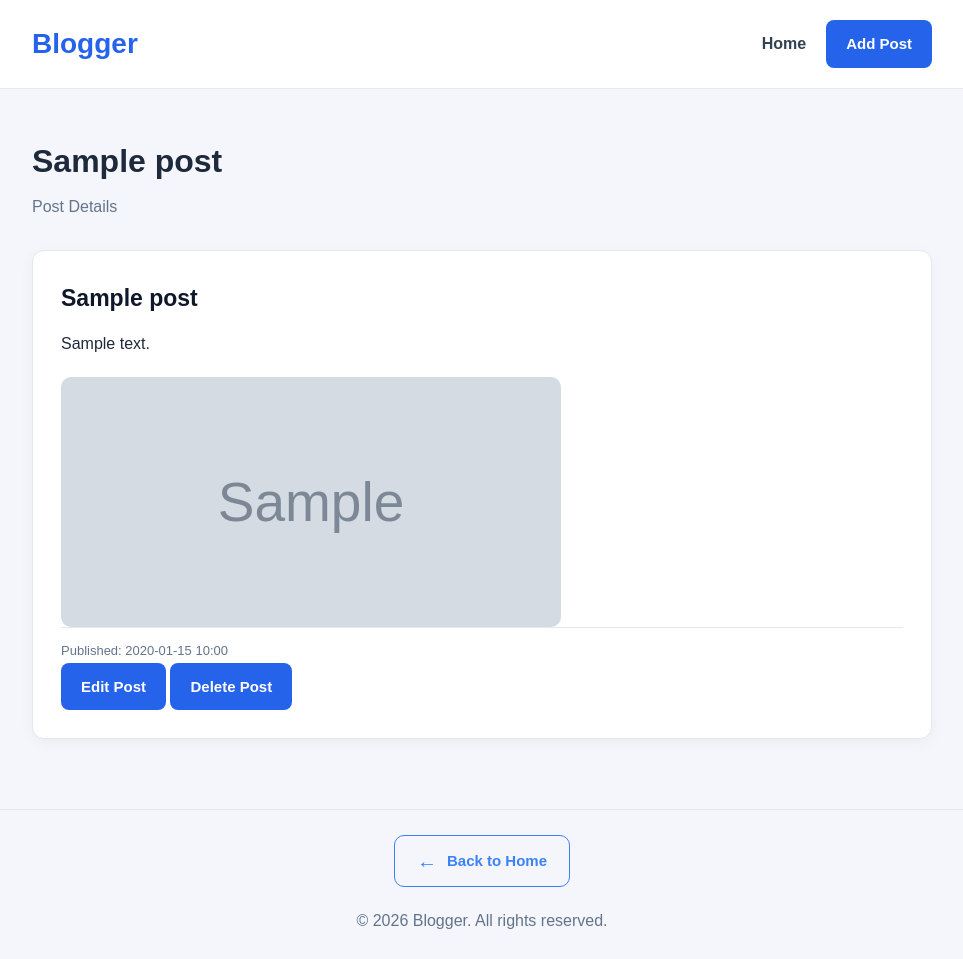
After one commit to 101Badr/LAB-ORM-1, a Django app: page /post/1/ in a window 1280 px wide. The commit adds this page. Shown: the whole page, without its empty margins (158-1121 px from the left). Run offline with Django 5.2, Linux system fonts and the light colour scheme; tables that the repository leaves empty hold one stand-in row (values such as "Sample post"); grey boxes marked "Sample" are stand-in pictures.

Commit message:
Add image uploads and CRUD operations for blog posts

```diff
--- a/Blogger/Blogger/settings.py
+++ b/Blogger/Blogger/settings.py
@@ -11,6 +11,7 @@ https://docs.djangoproject.com/en/6.1/ref/settings/
 """
 
 from pathlib import Path
+import os
 
 # Build paths inside the project like this: BASE_DIR / 'subdir'.
 BASE_DIR = Path(__file__).resolve().parent.parent
@@ -126,3 +127,6 @@ MAILERS = {
         'BACKEND': 'django.core.mail.backends.console.EmailBackend',
     },
 }
+
+MEDIA_URL = '/media/'
+MEDIA_ROOT = os.path.join(BASE_DIR, 'media')
--- a/Blogger/Blogger/urls.py
+++ b/Blogger/Blogger/urls.py
@@ -1,7 +1,8 @@
 from django.contrib import admin
 from django.urls import path, include
-
+from django.conf.urls.static import static
+from . import settings
 urlpatterns = [
     path('admin/', admin.site.urls),
     path('', include('posts.urls')),
-]
+] + static(settings.MEDIA_URL,document_root=settings.MEDIA_ROOT)
--- a/Blogger/posts/models.py
+++ b/Blogger/posts/models.py
@@ -6,6 +6,7 @@ class Post(models.Model):
     content = models.TextField()
     is_published = models.BooleanField(default=True)
     published_at = models.DateTimeField(auto_now_add=True)
+    poster = models.ImageField(upload_to="images/", default="images/default.jpg")
 
     def __str__(self):
         return self.title
--- a/Blogger/posts/static/posts/css/style.css
+++ b/Blogger/posts/static/posts/css/style.css
@@ -173,3 +173,44 @@ footer {
         font-size: 26px;
     }
 }
+.post-image {
+    display: block;
+    width: 100%;
+    max-width: 500px;
+    height: 250px;
+    object-fit: cover;
+    border-radius: 10px;
+    margin-top: 15px;
+}
+/* Footer Back Button */
+.footer-back-btn {
+    display: inline-flex;
+    align-items: center;
+    justify-content: center;
+    gap: 10px;
+
+    padding: 12px 22px;
+    margin-bottom: 20px;
+
+    background-color: transparent;
+    color: #3b82f6;
+    border: 1px solid #3b82f6;
+    border-radius: 10px;
+
+    text-decoration: none;
+    font-size: 15px;
+    font-weight: 600;
+
+    transition: all 0.3s ease;
+}
+
+.footer-back-btn:hover {
+    background-color: #2563eb;
+    color: white;
+    transform: translateY(-2px);
+}
+
+.footer-back-btn span {
+    font-size: 20px;
+    line-height: 1;
+}
--- a/Blogger/posts/templates/posts/base.html
+++ b/Blogger/posts/templates/posts/base.html
@@ -15,6 +15,7 @@
             <h1>Blogger</h1>
 
             <nav>
+
                 <a href="{% url 'posts:home' %}">Home</a>
                 <a href="{% url 'posts:add_post' %}" class="nav-button">Add Post</a>
             </nav>
@@ -27,6 +28,10 @@
     </main>
 
     <footer>
+        <a href="{% url 'posts:home' %}" class="footer-back-btn">
+    <span>←</span>
+    Back to Home
+</a>
         <p>&copy; 2026 Blogger. All rights reserved.</p>
     </footer>
 
--- /dev/null
+++ b/Blogger/posts/templates/posts/detail.html
@@ -0,0 +1,40 @@
+{% extends 'posts/base.html' %}
+
+{% block title %}{{ post.title }} - Blogger{% endblock %}
+
+{% block content %}
+
+<div class="page-heading">
+    <h2>{{ post.title }}</h2>
+    <p>Post Details</p>
+</div>
+
+<article class="post-card">
+
+    <h3>{{ post.title }}</h3>
+
+    <p class="post-content">{{ post.content }}</p>
+
+    {% if post.poster %}
+        <img
+            src="{{ post.poster.url }}"
+            class="post-image"
+            alt="{{ post.title }}"
+        >
+    {% endif %}
+
+    <div class="post-date">
+        Published: {{ post.published_at|date:"Y-m-d H:i" }}
+    </div>
+
+
+<a href="{% url 'posts:update' post.id %}" class="button">
+    Edit Post
+</a>
+
+<a href="{% url 'posts:delete' post.id %}" class="button">
+    Delete Post
+</a>
+</article>
+
+{% endblock %}
--- a/Blogger/posts/urls.py
+++ b/Blogger/posts/urls.py
@@ -6,4 +6,7 @@ app_name = 'posts'
 urlpatterns = [
     path('', views.home, name='home'),
     path('add/', views.add_post, name='add_post'),
+    path('post/<int:post_id>/', views.post_detail, name='detail'),
+    path('post/<int:post_id>/update/', views.update_post, name='update'),
+    path('post/<int:post_id>/delete/', views.delete_post, name='delete'),
 ]
--- a/Blogger/posts/views.py
+++ b/Blogger/posts/views.py
@@ -1,4 +1,4 @@
-from django.shortcuts import render, redirect
+from django.shortcuts import render, redirect, get_object_or_404
 from .models import Post
 
 
@@ -12,6 +12,14 @@ def home(request):
     })
 
 
+def post_detail(request, post_id):
+    post = get_object_or_404(Post, id=post_id)
+
+    return render(request, 'posts/detail.html', {
+        'post': post
+    })
+
+
 def add_post(request):
     if request.method == 'POST':
         title = request.POST.get('title', '').strip()
@@ -20,7 +28,8 @@ def add_post(request):
         if title and content and len(title) <= 2048:
             Post.objects.create(
                 title=title,
-                content=content
+                content=content,
+                poster=request.FILES.get('poster', 'images/default.jpg')
             )
             return redirect('posts:home')
 
@@ -29,3 +38,41 @@ def add_post(request):
         })
 
     return render(request, 'posts/add_post.html')
+
+def update_post(request, post_id):
+    post = get_object_or_404(Post, id=post_id)
+
+    if request.method == 'POST':
+        title = request.POST.get('title', '').strip()
+        content = request.POST.get('content', '').strip()
+
+        if title and content and len(title) <= 2048:
+            post.title = title
+            post.content = content
+
+            if request.FILES.get('poster'):
+                post.poster = request.FILES['poster']
+
+            post.save()
+
+            return redirect('posts:detail', post_id=post.id)
+
+        return render(request, 'posts/update_post.html', {
+            'post': post,
+            'error': 'Please enter a valid title and content.'
+        })
+
+    return render(request, 'posts/update_post.html', {
+        'post': post
+    })
+
+def delete_post(request, post_id):
+    post = get_object_or_404(Post, id=post_id)
+
+    if request.method == 'POST':
+        post.delete()
+        return redirect('posts:home')
+
+    return render(request, 'posts/delete_post.html', {
+        'post': post
+    })
```
Also changed, not shown: Blogger/posts/templates/posts/add_post.html (+9 -1 lines), Blogger/posts/templates/posts/delete_post.html (added, +30 -0 lines), Blogger/posts/templates/posts/home.html (+7 -2 lines), Blogger/posts/templates/posts/update_post.html (added, +41 -0 lines), Blogger/media/images/default.jpg (added), Blogger/media/images/dsdsf.jpg (added), Blogger/posts/migrations/0002_post_poster.py (added), 1 other file.
